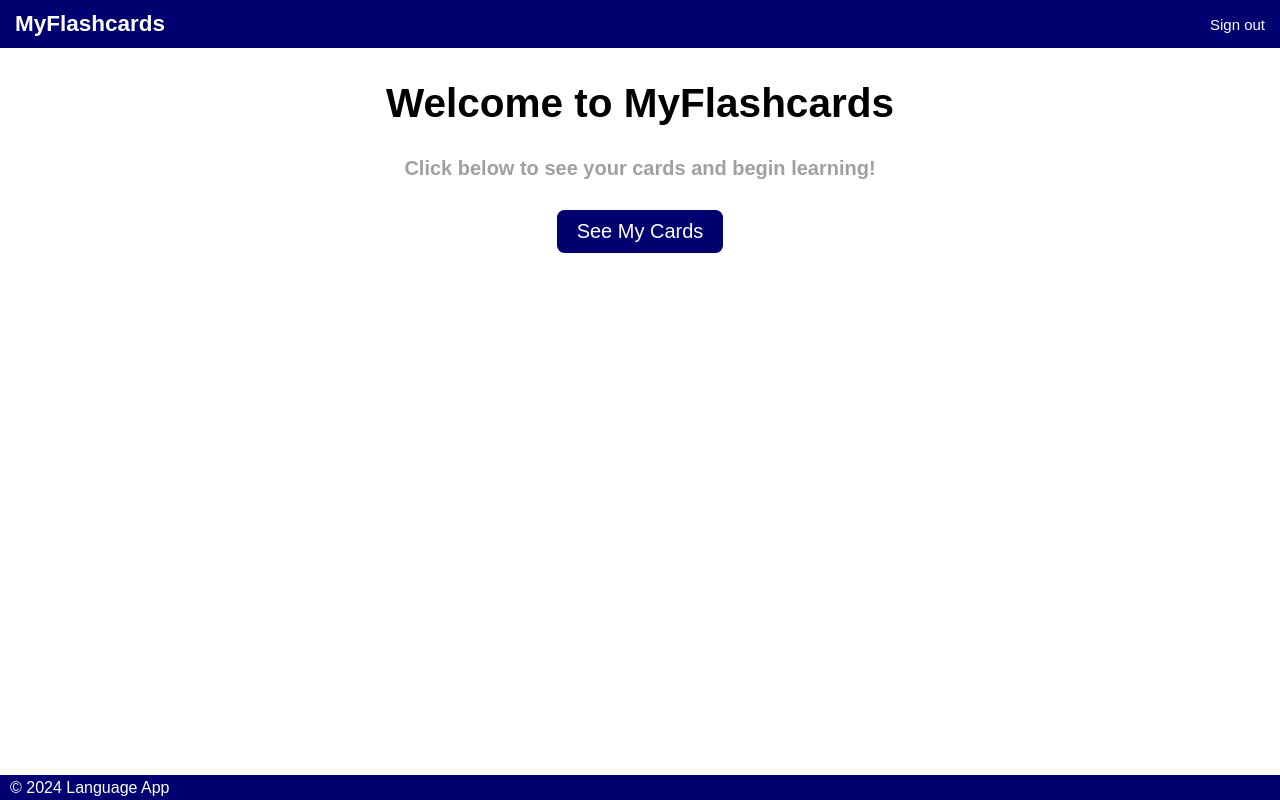
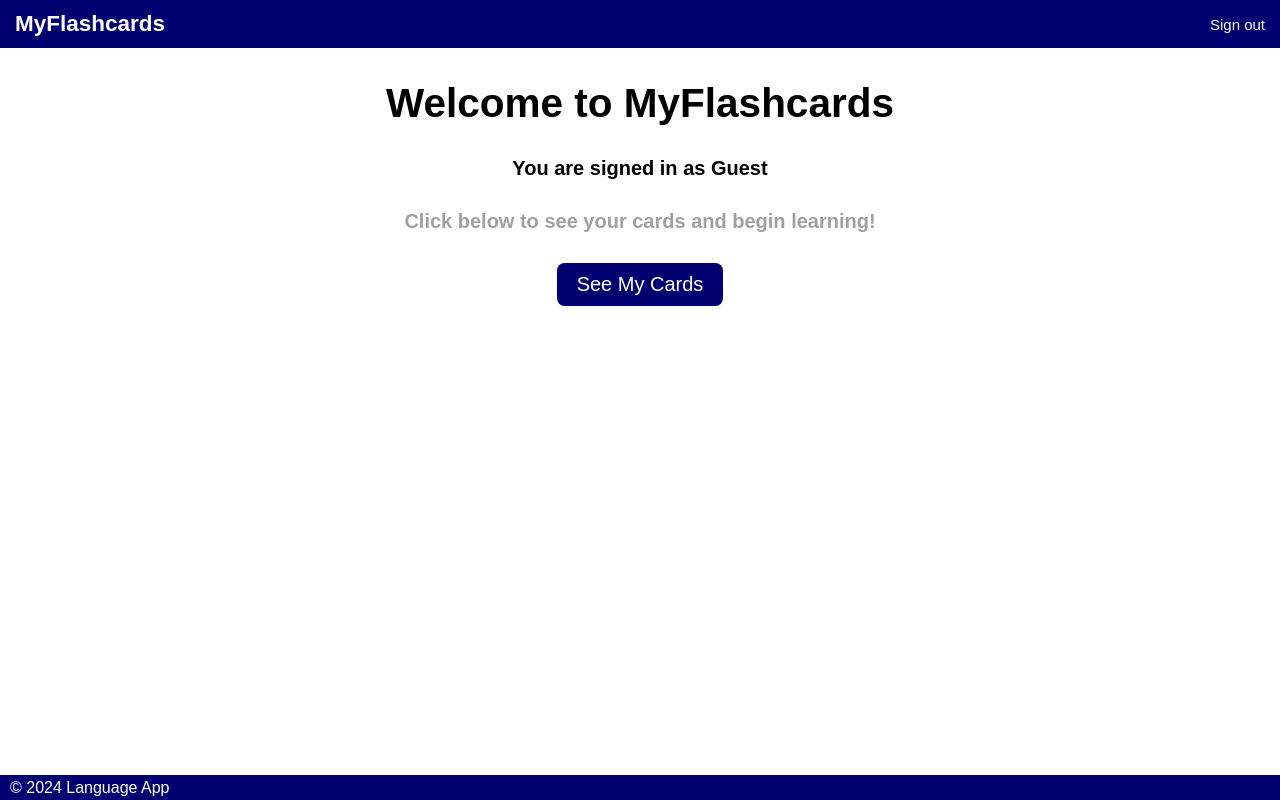
Before and after one commit to gherron94/MyFlashcards, a React (Vite) app: page /home in a window 1280 px wide. Built offline with nearby package versions, Linux system fonts and the light colour scheme.

Commit message:
added sign in

```diff
--- a/src/App.tsx
+++ b/src/App.tsx
@@ -1,21 +1,33 @@
-import { FC } from "react";
+import { FC, useState } from "react";
 import { Routes, Route, Navigate } from "react-router-dom";
 import "./styles";
 import Home from "./components/Home";
 import Wrapper from "./wrappe";
 import SignInPage from "./SignInPage";
 import SignUpForm from "./components/SignUpForm";
+import UserContext from "./UserContext";
+import { User } from "./types";
 
 const App: FC = () => {
+	const [signedInUser, setSignedInUser] = useState<User>({
+		username: "Guest",
+	});
+
+	console.log(signedInUser.username);
 	return (
 		<>
+			<UserContext.Provider value={signedInUser}>
 				<Routes>
 					<Route index element={<Navigate to="/sign-in" replace />} />
 					<Route path="/home" element={<Home />} />
 					<Route path="/sign-in" element={<SignInPage />} />
-				<Route path="/sign-up" element={<SignUpForm />} />
+					<Route
+						path="/sign-up"
+						element={<SignUpForm setSignedInUser={setSignedInUser} />}
+					/>
 					<Route path="/flash-cards" element={<Wrapper />} />
 				</Routes>
+			</UserContext.Provider>
 		</>
 	);
 };
--- /dev/null
+++ b/src/UserContext.tsx
@@ -0,0 +1,6 @@
+import { createContext } from "react";
+import { User } from "./types";
+
+const UserContext = createContext<User>({ username: "Guest" });
+
+export default UserContext;
--- a/src/components/FlashCards.tsx
+++ b/src/components/FlashCards.tsx
@@ -1,4 +1,12 @@
-import { Dispatch, FC, SetStateAction, useEffect, useState } from "react";
+import {
+	Dispatch,
+	FC,
+	useContext,
+	SetStateAction,
+	useEffect,
+	useState,
+} from "react";
+import UserContext from "../UserContext";
 import { Words } from "../types";
 import axios from "axios";
 import Cards from "./Cards";
@@ -22,6 +30,8 @@ const FlashCards: FC<FlashCardsProps> = ({
 	editSelected,
 	setEditSelected,
 }) => {
+	const signedInUser = useContext(UserContext);
+
 	const [wordList, setWordList] = useState<Words[]>([]);
 	const [cardsCount, setCardsCount] = useState<number>();
 	const [wordidNum, setWordIdNum] = useState<number>(0);
@@ -41,11 +51,14 @@ const FlashCards: FC<FlashCardsProps> = ({
 		<>
 			{isFlipped ? (
 				<p className="welcome">
-					Welcome! You are learning {cardsCount} words in English
+					Welcome {signedInUser.username}!<br></br>
+					<br></br>
+					You are learning {cardsCount} words in English
 				</p>
 			) : (
 				<p className="welcome">
-					Welcome! You are learning {cardsCount} words in Portuguese
+					Welcome {signedInUser.username}!<br></br>
+					<br></br> You are learning {cardsCount} words in Portuguese
 				</p>
 			)}
 			{addCard ? <AddCards setAddCard={setAddCard} addCard={addCard} /> : null}
--- a/src/components/Home.tsx
+++ b/src/components/Home.tsx
@@ -1,8 +1,10 @@
-import { FC } from "react";
+import { FC, useContext } from "react";
 import NavBar from "./NavBar";
 import { NavLink } from "react-router-dom";
+import UserContext from "../UserContext";
 
 const Home: FC = () => {
+	const signedInUser = useContext(UserContext);
 	return (
 		<>
 			<div className={"container"}>
@@ -15,6 +17,9 @@ const Home: FC = () => {
 					<div className="content">
 						<main>
 							<h1 className="home-title">Welcome to MyFlashcards</h1>
+							<h2 className="signed-in-user-home">
+								You are signed in as {signedInUser.username}
+							</h2>
 							<h2 className="home-intro">
 								Click below to see your cards and begin learning!
 							</h2>
--- a/src/components/SignUpForm.tsx
+++ b/src/components/SignUpForm.tsx
@@ -1,13 +1,22 @@
-import { FC, useState } from "react";
+import { FC, useState, Dispatch, SetStateAction } from "react";
 import axios from "axios";
-import { NavLink } from "react-router-dom";
+import { useNavigate } from "react-router-dom";
+// import UserContext from "../UserContext";
+import { User } from "../types";
 
-const SignUpForm: FC = () => {
+interface SignUpFormProps {
+	setSignedInUser: Dispatch<SetStateAction<User>>;
+}
+
+const SignUpForm: FC<SignUpFormProps> = ({ setSignedInUser }) => {
+	// const signedInUser = useContext(UserContext);
 	const [username, setUsername] = useState<string>("");
 	// const [email, setEmail] = useState<string>("");
 	const [password, setPassword] = useState<string>("");
 	const [age, setAge] = useState<string>("");
 	const [usernameExists, setUsernameExists] = useState<boolean>(false);
+
+	let navigate = useNavigate();
 
 	const handleSubmit = (event: React.FormEvent<HTMLFormElement>): void => {
 		event.preventDefault();
@@ -17,22 +26,17 @@ const SignUpForm: FC = () => {
 				password: password,
 				age: Number(age),
 			})
+			.then(() => {
+				setSignedInUser((currentUser) => {
+					return { ...currentUser, username: username };
+				});
+				return navigate("/home");
+			})
 			.catch(({ response }) => {
-				if (response.data.msg === "Username already exists")
+				if (response.data.msg === "Username already exists") {
 					setUsernameExists(true);
+				}
 			});
-
-		if (!usernameExists) {
-			{
-				<NavLink to="/home"></NavLink>;
-			}
-		}
-		axios
-			.get("https://language-app-backend.onrender.com/api/users")
-			.then(({ data }) => {
-				console.log(data);
-			});
-		console.log(usernameExists);
 
 		setUsername("");
 		setPassword("");
--- a/src/styles/Home.css
+++ b/src/styles/Home.css
@@ -2,6 +2,13 @@
 	text-align: center;
 	color: #000;
 	font-size: 40.5px;
+}
+
+.signed-in-user-home {
+	text-align: center;
+	color: #000;
+	font-size: 20px;
+	margin: 30px 0;
 }
 
 .home-intro {
--- a/src/types.ts
+++ b/src/types.ts
@@ -3,3 +3,7 @@ export interface Words {
 	tl_word: string;
 	english_word: string;
 }
+
+export interface User {
+	username: string;
+}
```
Lines whose indentation alone changed are shown as unchanged.
